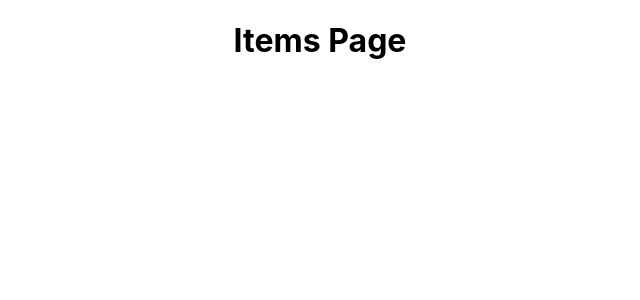
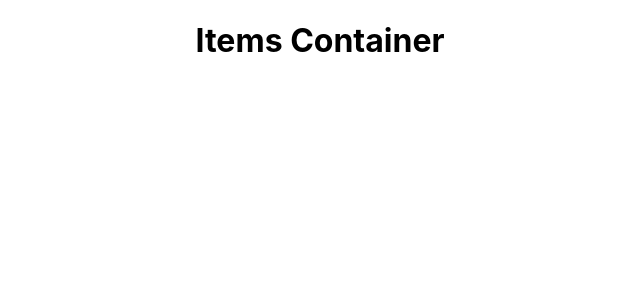
Before and after one commit to yexeniaf/ReVogue, a React (Create React App) app in the folder client/: page /items in a window 1280 px wide. Shown: the top 300 px of the page, without its empty margins (320-960 px from the left). Built offline with nearby package versions, Linux system fonts and the light colour scheme.

Commit message:
items container

```diff
--- a/client/src/App.js
+++ b/client/src/App.js
@@ -2,13 +2,14 @@ import './App.css';
 import {Routes, Route} from 'react-router-dom';
 import {useEffect, useState } from 'react';
 import Home from './components/Home';
+import ItemsContainer from './containers/ItemsContainer';
 
 function App() {
   return (
     <div className="App">
       <Routes>
         <Route path="/" element= {<Home />} />
-        <Route path="/items" element= {<h1>Items Page</h1>} />
+        <Route path="/items" element= {<ItemsContainer />} />
         <Route path="/login" element= {<h1>Login Page</h1>} />
         <Route path="/signup" element= {<h1>Sign Up Page</h1>} />
       </Routes>
--- a/client/src/components/Items.jsx
+++ b/client/src/components/Items.jsx
@@ -2,6 +2,8 @@ import React from 'react'
 
 export default function Items() {
   return (
-    <div>Items</div>
+    <div>
+        <h1>Items Page</h1>
+    </div>
   )
 }
--- /dev/null
+++ b/client/src/containers/ItemsContainer.jsx
@@ -0,0 +1,9 @@
+import React from 'react'
+
+export default function ItemsContainer() {
+  return (
+    <div>
+        <h1>Items Container</h1>
+    </div>
+  )
+}
```
